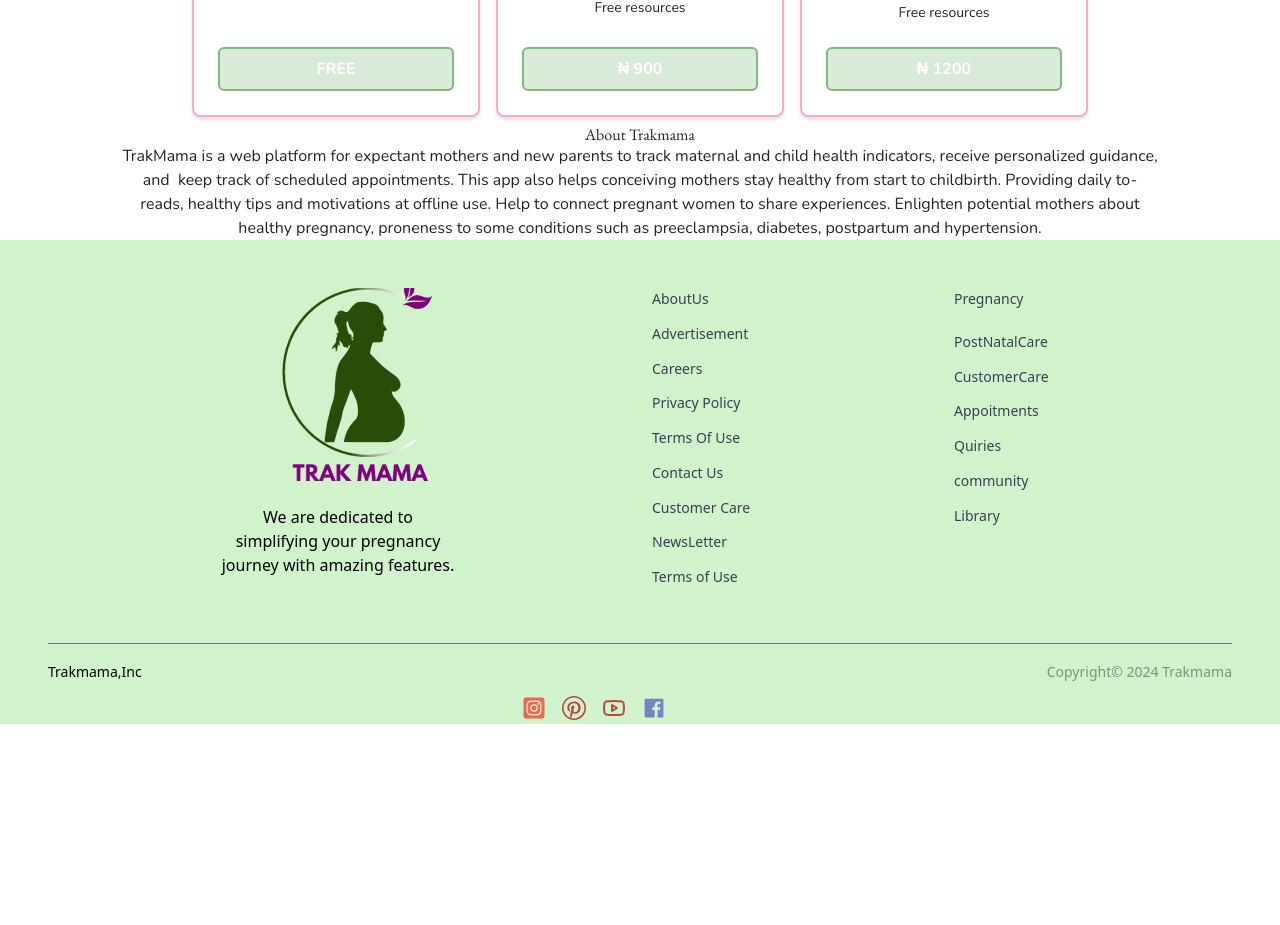
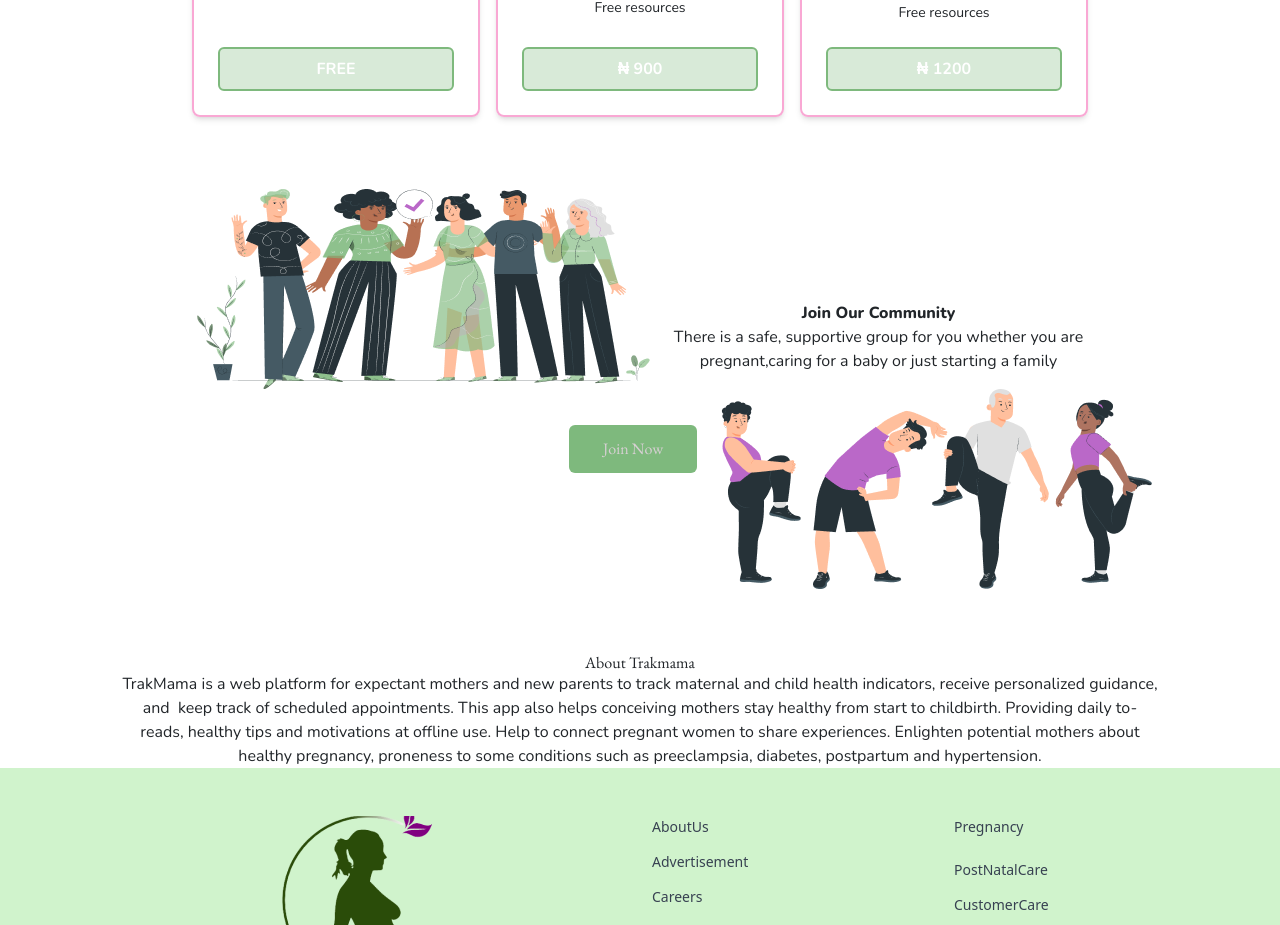
Before and after one commit to Adaobilynda1234/Trakmama-project, a React (Vite) app: page / in a window 1280 px wide. Shown: the part 3130-4055 px from the top of the page. Before the commit the page ends 3854 px from the top, so only its background shows below. Built offline with nearby package versions, Linux system fonts and the light colour scheme; the HTML template or start-up script is replaced by a standard one.

Commit message:
Added a navlink in community

```diff
--- a/src/components/Community.jsx
+++ b/src/components/Community.jsx
@@ -2,7 +2,7 @@
 import React from "react"
 import comunity1 from '../assets/comunity1.png'
 import community2 from '../assets/comunity2.png'
-
+import { NavLink } from 'react-router-dom';
 
 
 
@@ -19,16 +19,15 @@
 
 
         <p className='example-text  justify-stretch pt-28 font-sans' style={{textAlign:'center '}}   >
-          <span className="font-extrabold" >Join Our Community </span><pre/> There's a safe, supportive group for you whether you're <pre/>
+          <span className="font-extrabold" >Join Our Community </span><pre/> There is a safe, supportive group for you whether you are <pre/>
         pregnant,caring for a baby or just starting a family
 
          </p>  </div>
 
          <span className="relative  flex flex-center justify-end  ">
          <button className=" bg-[#7eb97d]  hover:bg-[#d0f3cc] w-32 h-12 mt-9 mr-6
-                           text-[#d8d0d4] font-normal rounded text-center  ">Join Now
-
-        </button>
+                           text-[#d8d0d4] font-normal rounded text-center  "> <NavLink to={"/SignUp"}>Join Now</NavLink>
+                                </button>
 
           <img src={community2} alt="community" className="   hidden sm:block" />
               <span/>
--- a/src/pages/Home.jsx
+++ b/src/pages/Home.jsx
@@ -1,5 +1,5 @@
 import React from "react";
-// import Community from "../components/Community";
+ import Community from "../components/Community";
 import Herocarousel from "../components/Herocarousel";
 import Article from "../components/articles";
 import Ourtools from "../components/ourtools";
@@ -38,8 +38,8 @@
         <br />
       </div>
       <PricingSection />
-      {/* <Community /> */}
-      <AboutTrakmama />
+       <Community />
+       <AboutTrakmama />
     </div>
   );
 };
```
